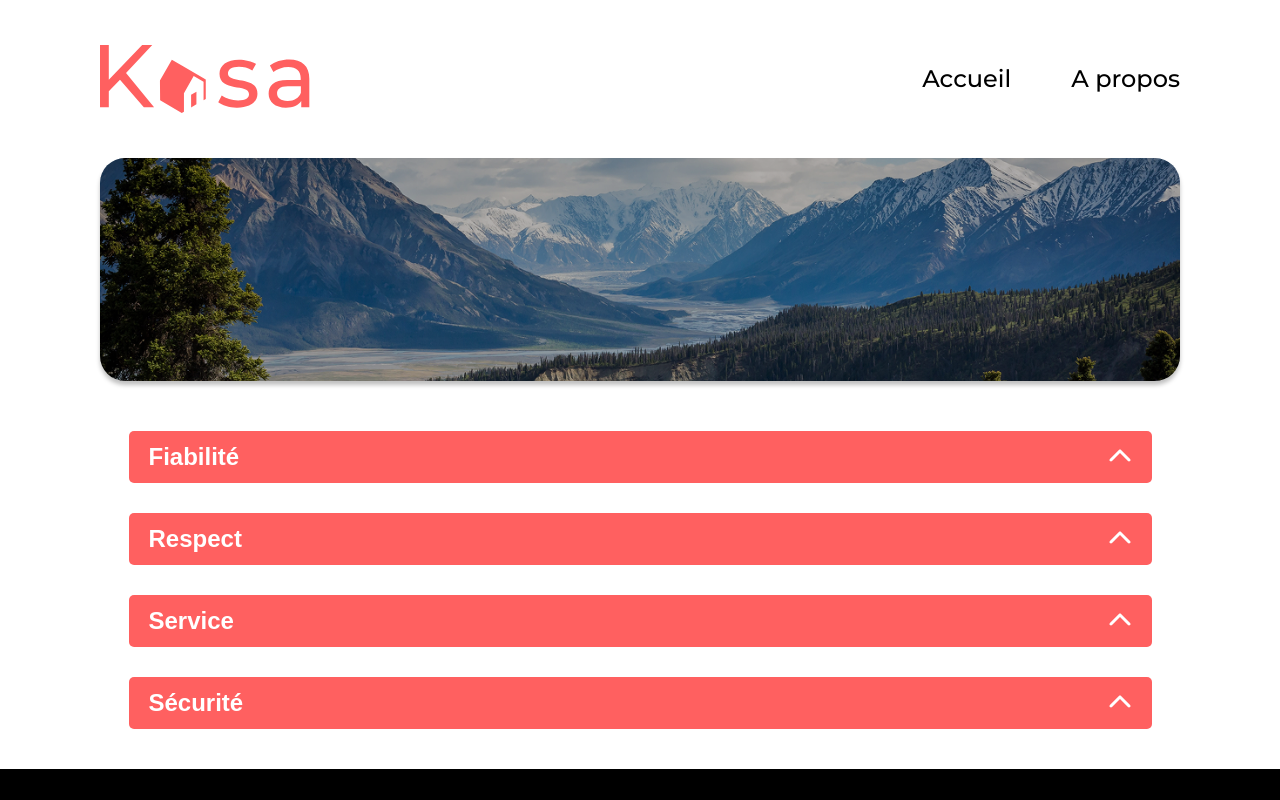
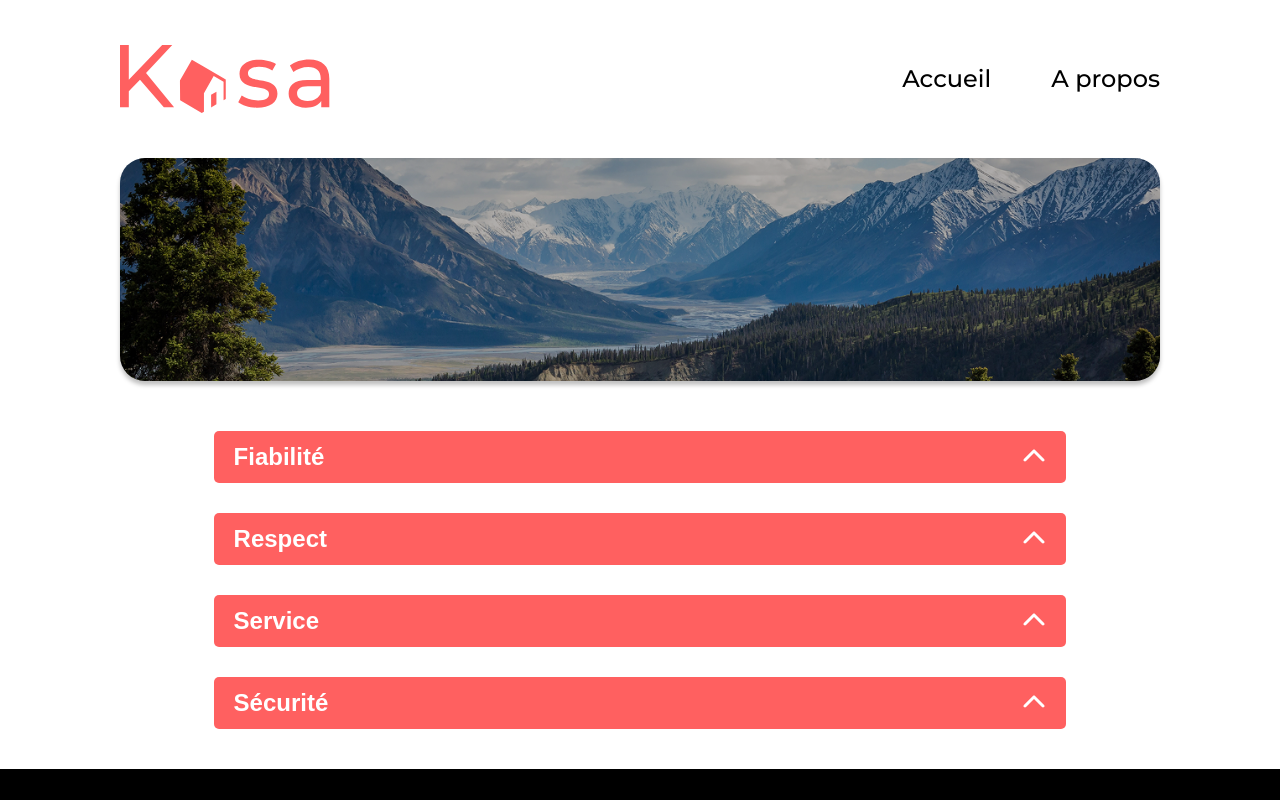
Before and after one commit to LucDub-code/P5-OC-LD-Web-App-Location-Immo-Kasa, a React (Vite) app: page / in a window 1280 px wide. Shown: the top 800 px of the page. Built offline with nearby package versions, Linux system fonts and the light colour scheme.

Commit message:
Centrage de l'App

```diff
--- a/src/App.scss
+++ b/src/App.scss
@@ -3,7 +3,9 @@
   display: flex;
   flex-direction: column;
   &__content {
-    margin: 0 100px;
+    margin: 0 auto;
+    padding: 0 100px;
     max-width: 1240px;
+    width: 100%;
   }
 }
--- a/src/components/Dropdown/Dropdown.scss
+++ b/src/components/Dropdown/Dropdown.scss
@@ -1,14 +1,15 @@
 @import "../../styles/variables";
 
 .dropdown {
-  width: 100%;
+  width: 82%;
+  margin: 0 auto;
   margin-bottom: 30px;
   display: flex;
   flex-direction: column;
   justify-content: center;
   align-items: center;
   &__button {
-    width: 1023px;
+    width: 100%;
     height: 52px;
     border-radius: 5px;
     background-color: $primary-red;
@@ -27,7 +28,7 @@
     width: 24px;
   }
   &__content {
-    width: 1023px;
+    width: 100%;
     padding: 30px;
     background-color: $gallery-background;
     font-size: 1.2rem;
--- a/src/components/Footer/Footer.scss
+++ b/src/components/Footer/Footer.scss
@@ -4,7 +4,6 @@
   background-color: #000;
   &__container {
     width: 100%;
-    max-width: 1440px;
     display: flex;
     flex-direction: column;
     align-items: center;
```
